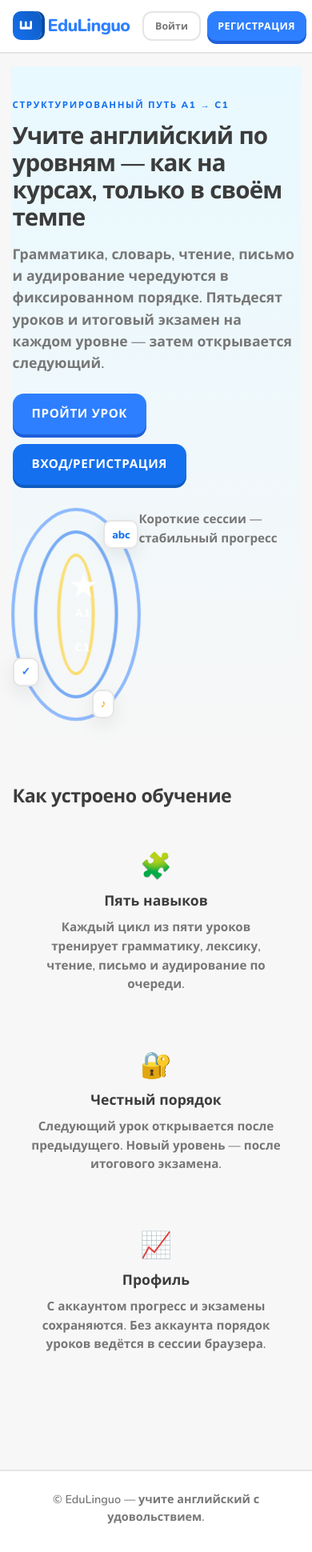
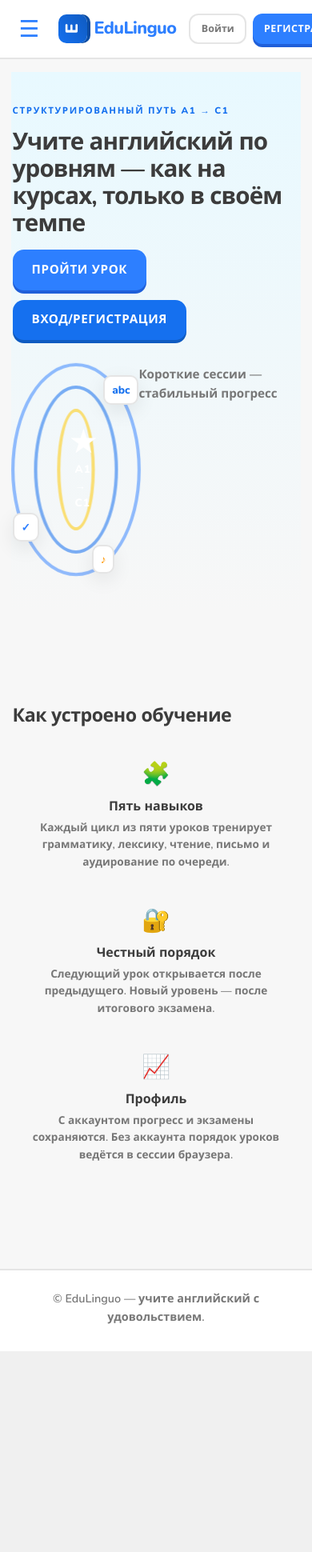
Before and after one commit to azy-llo/EduLinguo, a Flask app: page / in a window 390 px wide; the page is wider, and only the part inside the window is pictured. Shown: that part at 80% size. After the commit the page ends 1689 px from the top of that part, so only its background shows below. Run offline with Flask 3, Linux system fonts and the light colour scheme.

Commit message:
Add files via upload

```diff
--- a/static/css/style.css
+++ b/static/css/style.css
@@ -1438,3 +1438,103 @@ a:hover {
     grid-template-columns: 1fr;
   }
 }
+
+.duo-section {
+  margin-top: 80px;
+}
+
+.duo-feature {
+  padding: 0.8rem 0.8rem;
+}
+
+.duo-feature p {
+  font-size: 0.85rem;
+}
+
+.duo-feature h3 {
+  font-size: 1rem;
+  margin: 0.2rem 0;
+}
+
+.feature-ico {
+  font-size: 1.8rem;
+}
+
+/* --- Мобильное меню (гамбургер) --- */
+.mobile-menu-btn {
+  display: none; /* по умолчанию скрыта на десктопе */
+  background: none;
+  border: none;
+  font-size: 1.8rem;
+  cursor: pointer;
+  color: var(--duo-green);
+  padding: 0.5rem;
+  line-height: 1;
+}
+
+.mobile-overlay {
+  display: none;
+  position: fixed;
+  top: 0;
+  left: 0;
+  width: 100%;
+  height: 100%;
+  background-color: rgba(0, 0, 0, 0.5);
+  z-index: 999;
+}
+
+/* На мобильных устройствах (до 768px) показываем кнопку */
+@media (max-width: 768px) {
+  .mobile-menu-btn {
+    display: block;
+  }
+
+  /* Боковая панель по умолчанию скрыта за левым краем */
+  .app-sidebar {
+    position: fixed;
+    top: 0;
+    left: -280px;
+    width: 280px;
+    height: 100%;
+    z-index: 1000;
+    transition: left 0.3s ease;
+    border-radius: 0;
+    padding-top: 4rem;
+  }
+
+  /* Когда открыта – показываем */
+  .app-sidebar.open {
+    left: 0;
+  }
+
+  /* Затемняем основной контент, когда меню открыто */
+  body.menu-open .mobile-overlay {
+    display: block;
+  }
+
+  /* Контентная область больше не нуждается в margin-left */
+  .app-main {
+    margin-left: 0;
+  }
+
+  /* Для страниц с layout-with-sidebar (уроки, уровни) также адаптируем */
+  .layout-with-sidebar {
+    grid-template-columns: 1fr;
+  }
+
+  .duo-sidebar {
+    position: fixed;
+    top: 0;
+    left: -280px;
+    width: 280px;
+    height: 100%;
+    z-index: 1000;
+    transition: left 0.3s ease;
+    border-radius: 0;
+    padding-top: 4rem;
+  }
+
+  .duo-sidebar.open {
+    left: 0;
+  }
+}
--- a/static/js/app.js
+++ b/static/js/app.js
@@ -46,5 +46,29 @@
         requestAnimationFrame(frame);
       }
     }
+    // Мобильное меню
+    const menuBtn = document.getElementById('mobileMenuBtn');
+    const overlay = document.getElementById('mobileOverlay');
+    const sidebar = document.querySelector('.app-sidebar');
+    const duoSidebar = document.querySelector('.duo-sidebar');
+
+    function toggleMenu() {
+      if (sidebar) sidebar.classList.toggle('open');
+      if (duoSidebar) duoSidebar.classList.toggle('open');
+      document.body.classList.toggle('menu-open');
+    }
+
+    function closeMenu() {
+      if (sidebar) sidebar.classList.remove('open');
+      if (duoSidebar) duoSidebar.classList.remove('open');
+      document.body.classList.remove('menu-open');
+    }
+
+    if (menuBtn) {
+      menuBtn.addEventListener('click', toggleMenu);
+    }
+    if (overlay) {
+      overlay.addEventListener('click', closeMenu);
+    }
   });
 })();
--- a/templates/base.html
+++ b/templates/base.html
@@ -10,8 +10,10 @@
   <link rel="stylesheet" href="{{ url_for('static', filename='css/style.css') }}">
 </head>
 <body>
+  <div class="mobile-overlay" id="mobileOverlay"></div>
   <header class="site-header">
     <div class="container header-inner">
+      <button class="mobile-menu-btn" id="mobileMenuBtn" aria-label="Меню">☰</button>
       <a class="logo" href="{{ url_for('index') }}">
         <span class="logo-mark" aria-hidden="true">E</span>
         EduLinguo
--- a/templates/index.html
+++ b/templates/index.html
@@ -6,10 +6,6 @@
     <div class="hero-text">
       <p class="eyebrow">Структурированный путь A1 → C1</p>
       <h1>Учите английский по уровням — как на курсах, только в своём темпе</h1>
-      <p class="lead">
-        Грамматика, словарь, чтение, письмо и аудирование чередуются в фиксированном порядке.
-        Пятьдесят уроков и итоговый экзамен на каждом уровне — затем открывается следующий.
-      </p>
       <div class="hero-actions">
         {% if current_user %}
           <a class="btn btn-primary btn-lg" href="{{ url_for('learn') }}">Список уровней</a>
```
